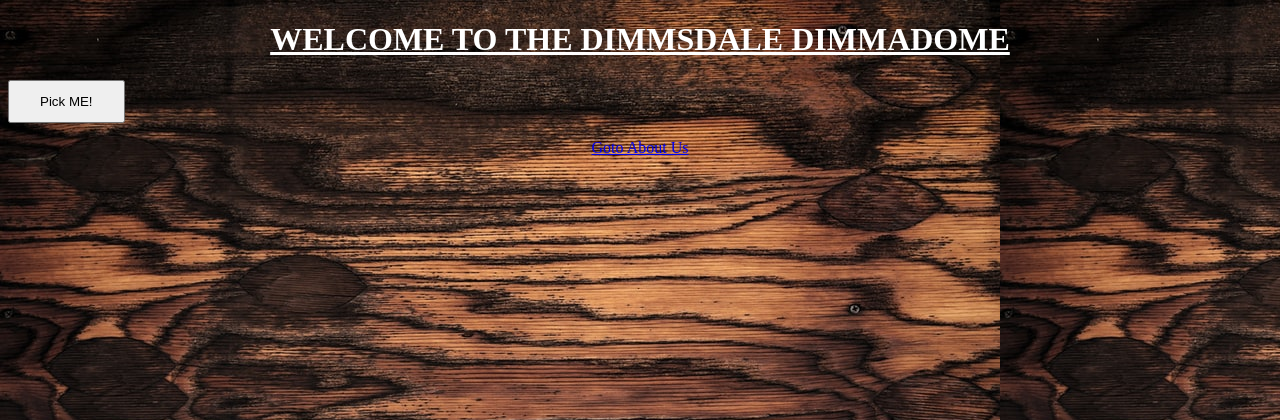
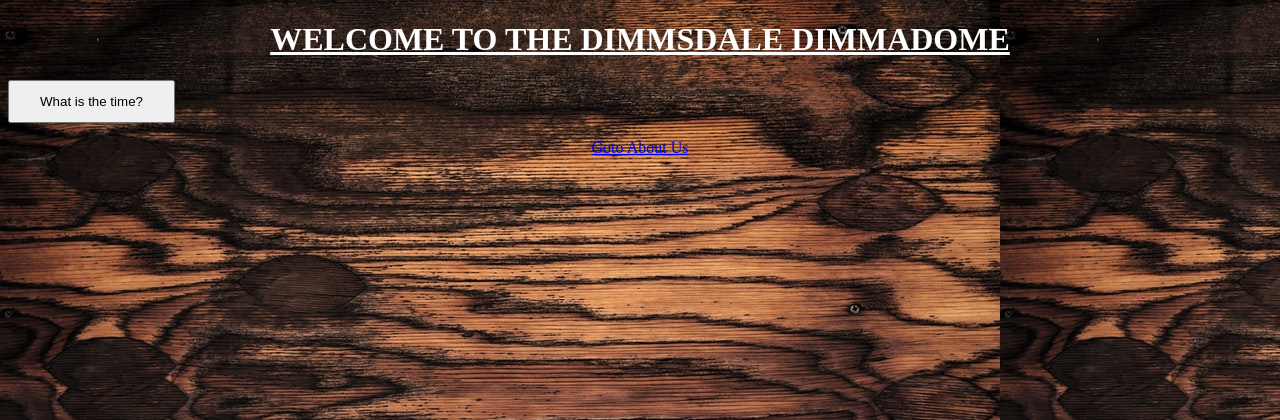
Before and after one commit to windowpi/webserver, a Flask app: page / in a window 1280 px wide. Shown: the top 420 px of the page. Run offline with Flask 2, Linux system fonts and the light colour scheme.

Commit message:
added comments

```diff
--- a/templates/index.html
+++ b/templates/index.html
@@ -12,21 +12,17 @@
 
         <h1>Welcome to the Dimmsdale Dimmadome</h1>
 
-        <button onclick="newDoc()">Pick ME!</button>
+        <!-- A button that tell the time and date. Wanna use for raspberrypi to display time with led's -->
+        <button onclick="getElementById('demo').innerHTML=Date()">What is the time?</button>
 
         <p id="demo"></p>
 
-        <script>
-            function myDoc() {
-              document.getElementById("demo").innerHTML = "Hello World";
-            }
-        </script>
-
 
         <div class="video">
+            <!-- This can put a video on page -->
           <!--   <iframe width="560" height="315" src="https://www.youtube.com/watch?v=SBxpeuxUiOA" frameborder="0" allow="autoplay; encrypted-media" allowfullscreen></iframe> -->
 
-
+            <!-- This makes a hyperlink for the about page-->
           <a href="{{ url_for('about') }}">Goto About Us</a>
         </div>
 
```
